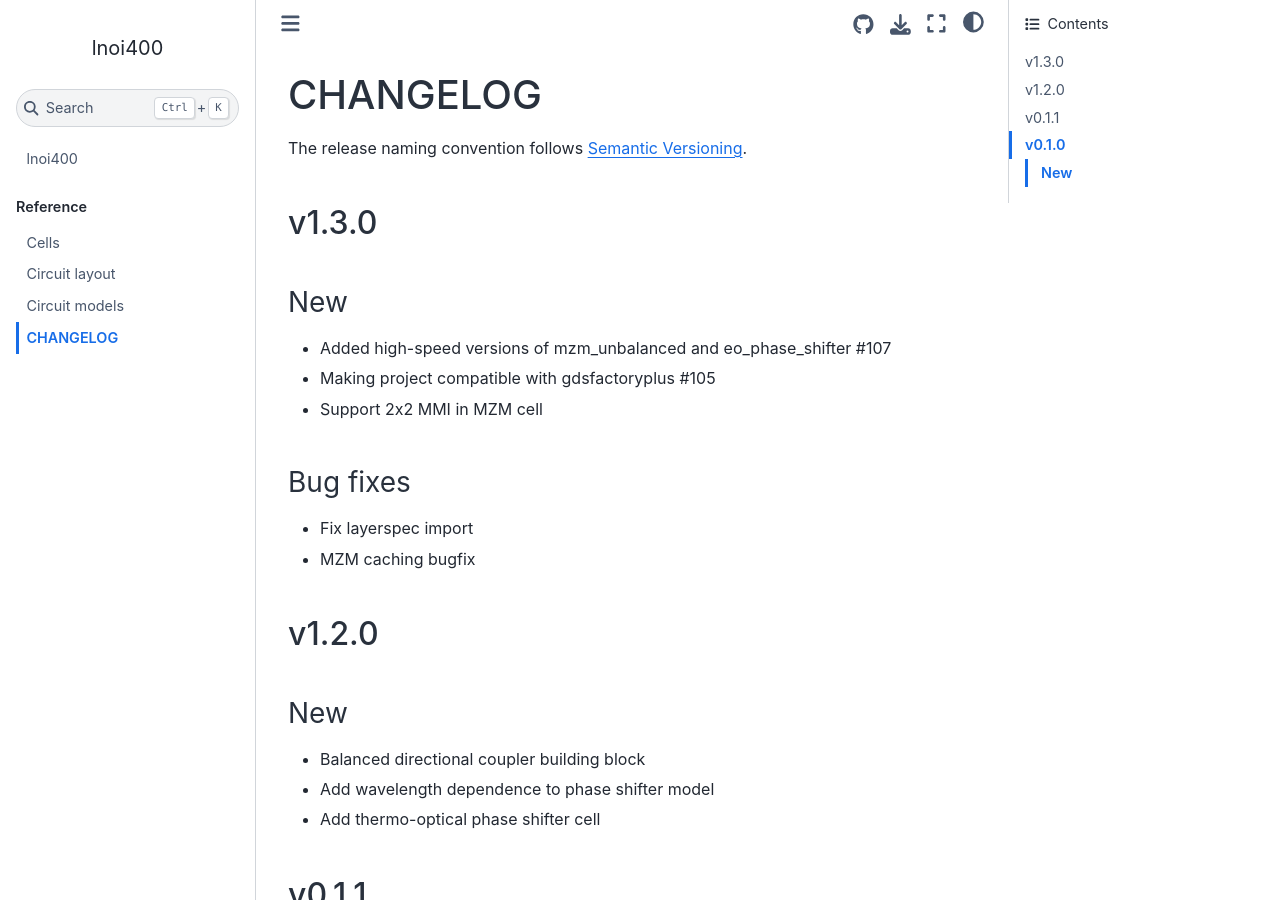
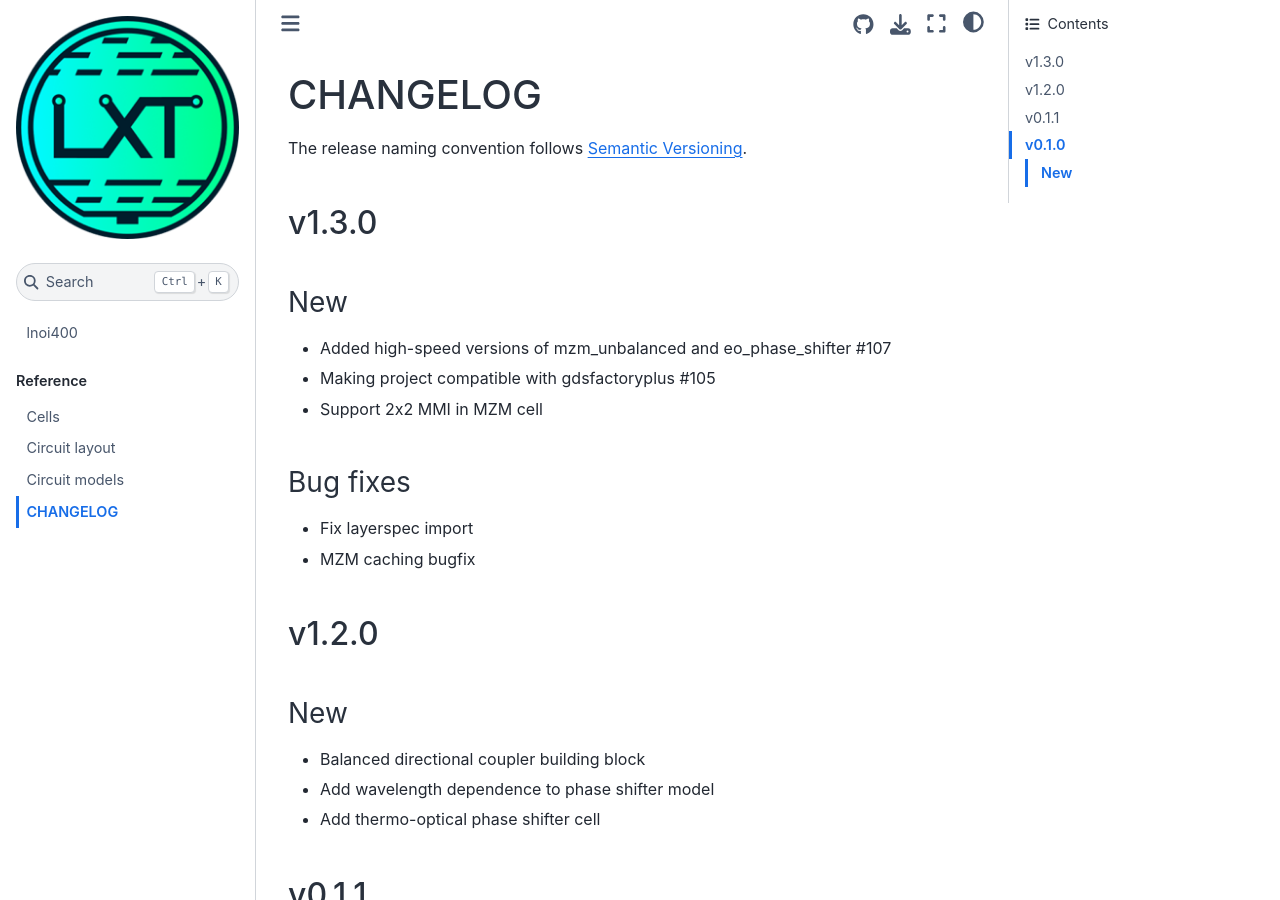
Before and after one commit to Luxtelligence/lxt_pdk_gf, a Jupyter Book: the page built from docs/changelog.md, in a window 1280 px wide and 900 px high. Built offline with Jupyter Book 1.0.4 settings and Sphinx 7.4.7 and the Sphinx Book theme 1.1.4, drawn with Linux system fonts in a browser that asks for light colours.

Commit message:
Add logo in docs

```diff
--- a/docs/_config.yml
+++ b/docs/_config.yml
@@ -3,6 +3,7 @@
 
 title: lnoi400
 author: Luxtelligence
+logo: LXT_Icon.png
 
 # Force re-execution of notebooks on each build.
 # See https://jupyterbook.org/content/execute.html
```
Also changed, not shown: docs/LXT_Icon.png (added).
